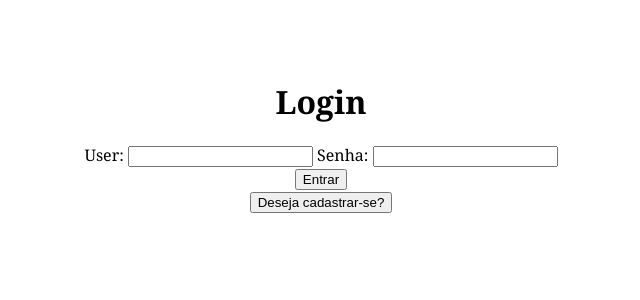
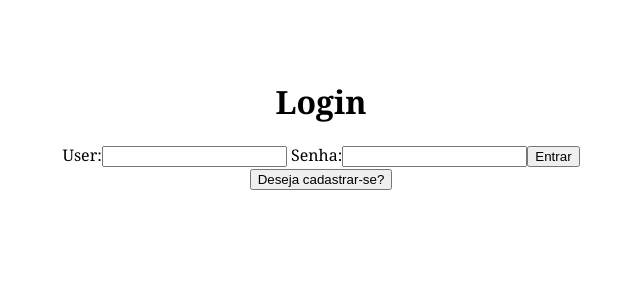
Before and after one commit to lucaslacerdaa/DesenvolvimentoWeb, a Vue app in the folder MapCov/Front/: page / in a window 1280 px wide. Shown: the top 300 px of the page, without its empty margins (319-959 px from the left). Built offline with nearby package versions, Linux system fonts and the light colour scheme.

Commit message:
arrumando erros no vue

```diff
--- a/MapCov/Front/src/components/Cadastro.vue
+++ b/MapCov/Front/src/components/Cadastro.vue
@@ -1,11 +1,13 @@
 <template>
-  Nome de Usuário: <input type="text" name="" id="1" v-model="nome" /> <br/>
-  Senha: <input type="text" name="" id="2" v-model="senha" /> <br/>
-  Repita a Senha: <input type="text" name="" id="3" v-model="senha2" /> <br/>
+  <div>
+    Nome de Usuário: <input type="text" name="" id="1" v-model="nome" /> <br/>
+    Senha: <input type="text" name="" id="2" v-model="senha" /> <br/>
+    Repita a Senha: <input type="text" name="" id="3" v-model="senha2" /> <br/>
 
-  <button @click="inserirUser">Cadastrar</button> <br/>
+    <button @click="inserirUser">Cadastrar</button> <br/>
 
-  {{ Logins }} <br/><br/>
+    {{ Logins }} <br/><br/>
+  </div>
 
 </template>
 
--- a/MapCov/Front/src/components/Login.vue
+++ b/MapCov/Front/src/components/Login.vue
@@ -1,20 +1,18 @@
 <template>
+  <div>
     <h1>Login</h1>
-    <div>
-    User:   <input type="text"      class="inputs_form" name="" id="1"  v-model="nome"/>
-    Senha:  <input type="password"  class="inputs_form" name="" id="2"  v-model="senha"/>
+      User:<input type="text" class="inputs_form" name="" id="1" v-model="nome" />
+      Senha:<input type="password" class="inputs_form" name="" id="2" v-model="senha" />
+      <button @click="redirect">Entrar</button> <br />
+      <button @click="goToCasdastro">Deseja cadastrar-se?</button> <br />
   </div>
-
-    <button @click="redirect">Entrar</button> <br/>
-    <button @click="goToCasdastro">Deseja cadastrar-se?</button> <br/>
-
 </template>
 
 <script>
 import axios from "axios";
 
 export default {
-  name: 'Login',
+  name: "Login",
   data() {
     return {
       id: "",
@@ -22,17 +20,17 @@ export default {
       senha: "",
       Users: [],
       UsersURI: "http://localhost:3080/login",
-    }
+    };
   },
 
   methods: {
-    fetchUsers: function() {
+    fetchUsers: function () {
       axios.get(this.UsersURI).then((result) => {
         console.log(result);
         this.Users = result.data;
       });
     },
-    checkEnter: function() {
+    checkEnter: function () {
       /*fetchUsers();
         for (let index = 0; index < Users.length; index++) {
             if(this.nome === Users.nome) {
@@ -41,24 +39,22 @@ export default {
                 }
             }
         }
-        return false;*/ //esse metodo precisa ser testado
+        return false;*/
+      //esse metodo precisa ser testado
     },
-    redirect: function() {
-        if(checkEnter){
+    redirect: function () {
+      if (checkEnter) {
         //checa se
-        }
-        else{
+      } else {
         //chama a mesma pagina de login
       }
     },
-    goToCasdastro: function() {
+    goToCasdastro: function () {
       //vai para a tela de cadastro
     },
   },
-}
+};
 </script>
 
 <style scoped>
-
-
 </style>
--- a/MapCov/Front/src/components/Pacientes.vue
+++ b/MapCov/Front/src/components/Pacientes.vue
@@ -38,9 +38,9 @@
       <br/>
     </div>
   </div>
+  {{Pacientes}} <br/><br/>
 </div>
 
-{{Pacientes}} <br/><br/>
 
 </template>
 
```
Lines whose indentation alone changed are shown as unchanged.
